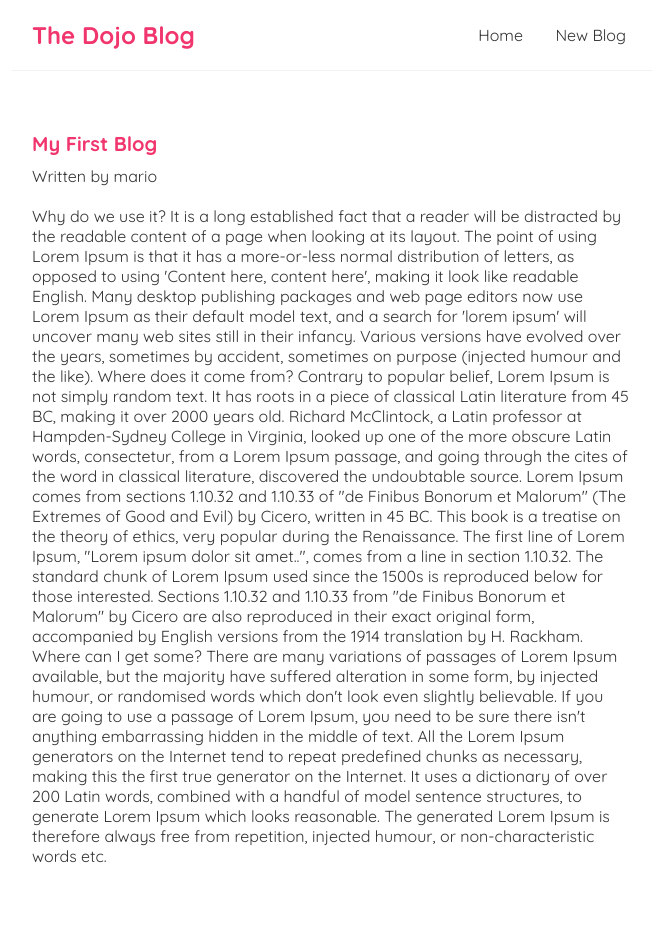
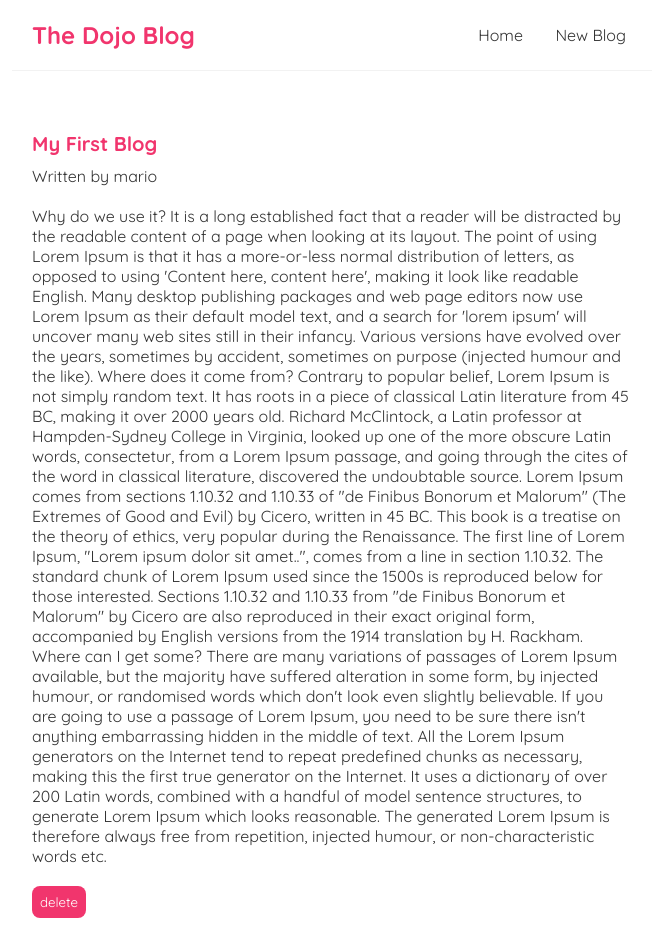
Before and after one commit to RandalphvanVelden/dojo-blog, a React (Create React App) app: page /blogs/1 in a window 1280 px wide. Shown: the top 952 px of the page, without its empty margins (308-967 px from the left). Built offline with nearby package versions, Linux system fonts and the light colour scheme; data requests are answered from the project's data file.

Commit message:
t31 Deleting blogs

```diff
--- a/data/db.json
+++ b/data/db.json
@@ -19,22 +19,10 @@
       "id": 3
     },
     {
-      "title": "mijn eerste blog",
-      "body": "dit is mijn eerste blog toegevoegd aan mijn data",
-      "author": "yoshi",
-      "id": 4
-    },
-    {
       "title": "mijn tweede blog",
       "body": "tdftgdfgdgf",
       "author": "yoshi",
       "id": 5
-    },
-    {
-      "title": "'sdfghjkl;",
-      "body": "'sdfghjkl;'\\",
-      "author": "mario",
-      "id": 6
     }
   ]
 }
--- a/src/BlogDetails.js
+++ b/src/BlogDetails.js
@@ -1,10 +1,18 @@
-import { useParams } from "react-router";
+import { useHistory, useParams } from "react-router";
 import useFetch from "./useFetch";
 
 const BlogDetails = () => {
     const{ id } = useParams();
     const {data: blog, isPending, error} = useFetch('http://localhost:8000/blogs/' + id);
+    const history = useHistory();
 
+    const handleClick = () =>{
+        fetch('http://localhost:8000/blogs/' + blog.id, {
+            method: 'DELETE'
+        }).then(() =>{
+            history.push('/');
+        })
+    }
 
     return (
         <div className="blog-details">
@@ -15,6 +23,7 @@ const BlogDetails = () => {
              <h2>{blog.title}</h2>
              <p>Written by {blog.author}</p>
              <div>{blog.body}</div>
+             <button onClick = {handleClick}>delete</button>
              </article>
          )}
         </div>
--- a/src/index.css
+++ b/src/index.css
@@ -62,6 +62,14 @@
 .blog-details div {
   margin: 20px 0;
 }
+.blog-details button {
+  background: #f1356d;
+  color: #fff;
+  border: 0;
+  padding: 8px;
+  border-radius: 8px;
+  cursor: pointer;
+}
 
 /* create new blog form */
 .create {
```
